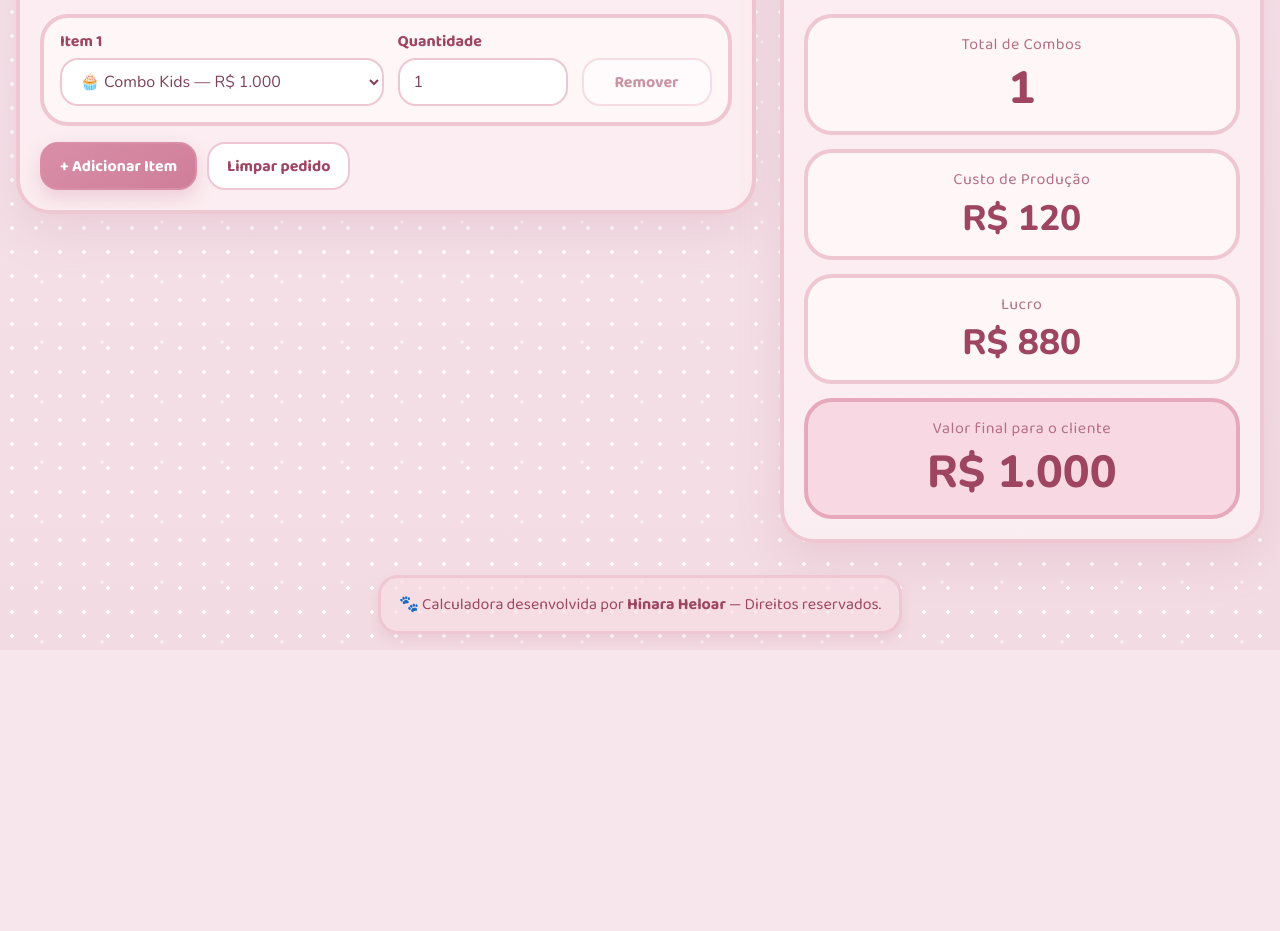
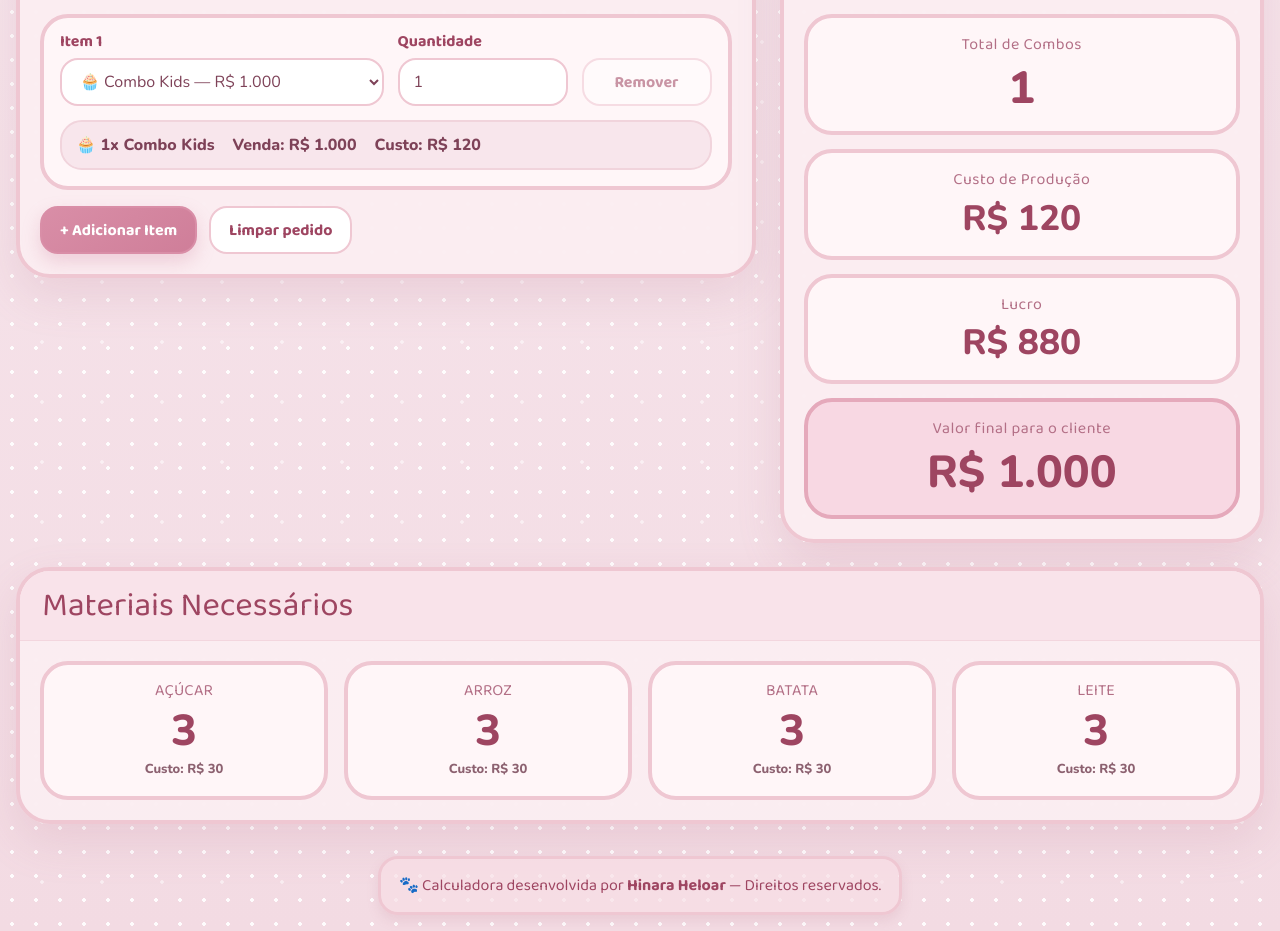
Before and after one commit to hinarahelo/calculadora-cat-cafe, a React (Vite) app: page / in a window 1280 px wide. Shown: the part 720-1651 px from the top of the page. Before the commit the page ends 1370 px from the top, so only its background shows below. Built offline with nearby package versions, Linux system fonts and the light colour scheme.

Commit message:
Update App.tsx

```diff
--- a/src/App.tsx
+++ b/src/App.tsx
@@ -88,14 +88,18 @@ function custoDaLinha(item: ItemKey, quantidade: number): number {
 
 export default function App() {
   const [linhas, setLinhas] = useState<LinhaPedido[]>([
-    { id: 1, item: "kids", quantidade: 1 }
+    {
+      id: 1,
+      item: "kids",
+      quantidade: 1
+    }
   ]);
 
   function adicionarLinha() {
     setLinhas((atual) => [
       ...atual,
       {
-        id: Date.now(),
+        id: Date.now() + Math.floor(Math.random() * 1000),
         item: "kids",
         quantidade: 1
       }
@@ -103,7 +107,13 @@ export default function App() {
   }
 
   function limparPedido() {
-    setLinhas([{ id: 1, item: "kids", quantidade: 0 }]);
+    setLinhas([
+      {
+        id: 1,
+        item: "kids",
+        quantidade: 0
+      }
+    ]);
   }
 
   function removerLinha(id: number) {
@@ -120,7 +130,10 @@ export default function App() {
         if (linha.id !== id) return linha;
 
         if (campo === "item") {
-          return { ...linha, item: valor as ItemKey };
+          return {
+            ...linha,
+            item: valor as ItemKey
+          };
         }
 
         return {
@@ -141,7 +154,6 @@ export default function App() {
       if (linha.quantidade <= 0) continue;
 
       const itemAtual = ITENS[linha.item];
-
       totalItens += linha.quantidade;
       valorVendaTotal += itemAtual.venda * linha.quantidade;
       custoTotal += custoDaLinha(linha.item, linha.quantidade);
@@ -193,6 +205,8 @@ export default function App() {
             <div className="panel-body">
               {linhas.map((linha, index) => {
                 const itemAtual = ITENS[linha.item];
+                const totalVendaLinha = itemAtual.venda * linha.quantidade;
+                const custoLinha = custoDaLinha(linha.item, linha.quantidade);
 
                 return (
                   <div className="line-card" key={linha.id}>
@@ -225,6 +239,7 @@ export default function App() {
                       </div>
 
                       <div className="field button-slot">
+                        <label className="label-hidden">Remover</label>
                         <button
                           type="button"
                           className="button button-secondary"
@@ -235,12 +250,28 @@ export default function App() {
                         </button>
                       </div>
                     </div>
+
+                    <div className="line-summary">
+                      <span>
+                        {itemAtual.emoji} {linha.quantidade}x {itemAtual.nome}
+                      </span>
+                      <span>Venda: {moeda(totalVendaLinha)}</span>
+                      <span>Custo: {moeda(custoLinha)}</span>
+                    </div>
                   </div>
                 );
               })}
 
-              <div style={{ display: "flex", gap: "10px", flexWrap: "wrap" }}>
+              <div
+                style={{
+                  display: "flex",
+                  gap: "12px",
+                  flexWrap: "wrap",
+                  marginTop: "8px"
+                }}
+              >
                 <button
+                  type="button"
                   className="button button-primary"
                   onClick={adicionarLinha}
                 >
@@ -248,6 +279,7 @@ export default function App() {
                 </button>
 
                 <button
+                  type="button"
                   className="button button-secondary"
                   onClick={limparPedido}
                 >
@@ -290,6 +322,30 @@ export default function App() {
           </section>
         </div>
 
+        <section className="panel">
+          <div className="panel-title">Materiais Necessários</div>
+
+          <div className="panel-body">
+            {resultado.materiaisOrdenados.length === 0 ? (
+              <div className="empty-state">
+                Adicione uma quantidade maior que zero para visualizar os materiais.
+              </div>
+            ) : (
+              <div className="materials-grid">
+                {resultado.materiaisOrdenados.map(([nome, quantidade]) => (
+                  <div className="material-card" key={nome}>
+                    <span className="material-name">{nome}</span>
+                    <strong className="material-qty">{quantidade}</strong>
+                    <span className="material-cost">
+                      Custo: {moeda(quantidade * custoUnitarioDoMaterial(nome))}
+                    </span>
+                  </div>
+                ))}
+              </div>
+            )}
+          </div>
+        </section>
+
         <footer className="footer-credit">
           🐾 Calculadora desenvolvida por <strong>Hinara Heloar</strong> — Direitos reservados.
         </footer>
```
